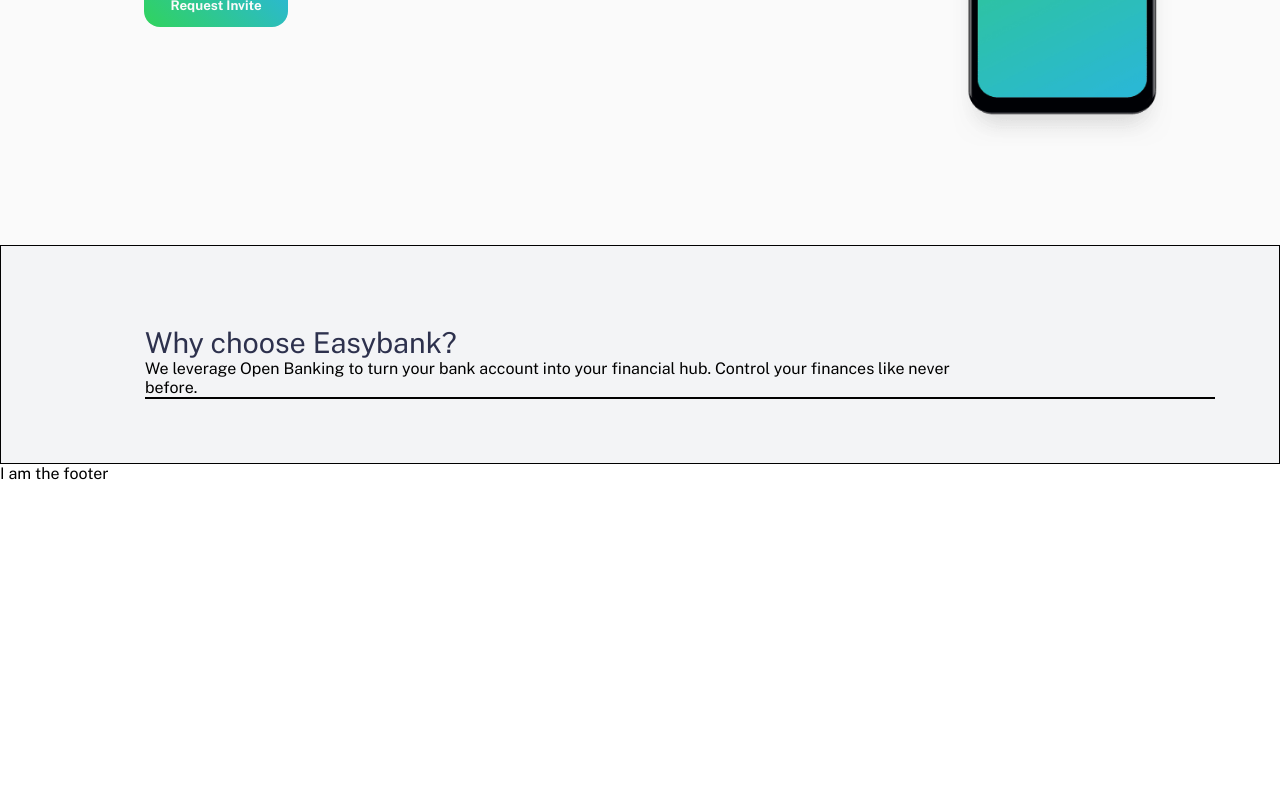
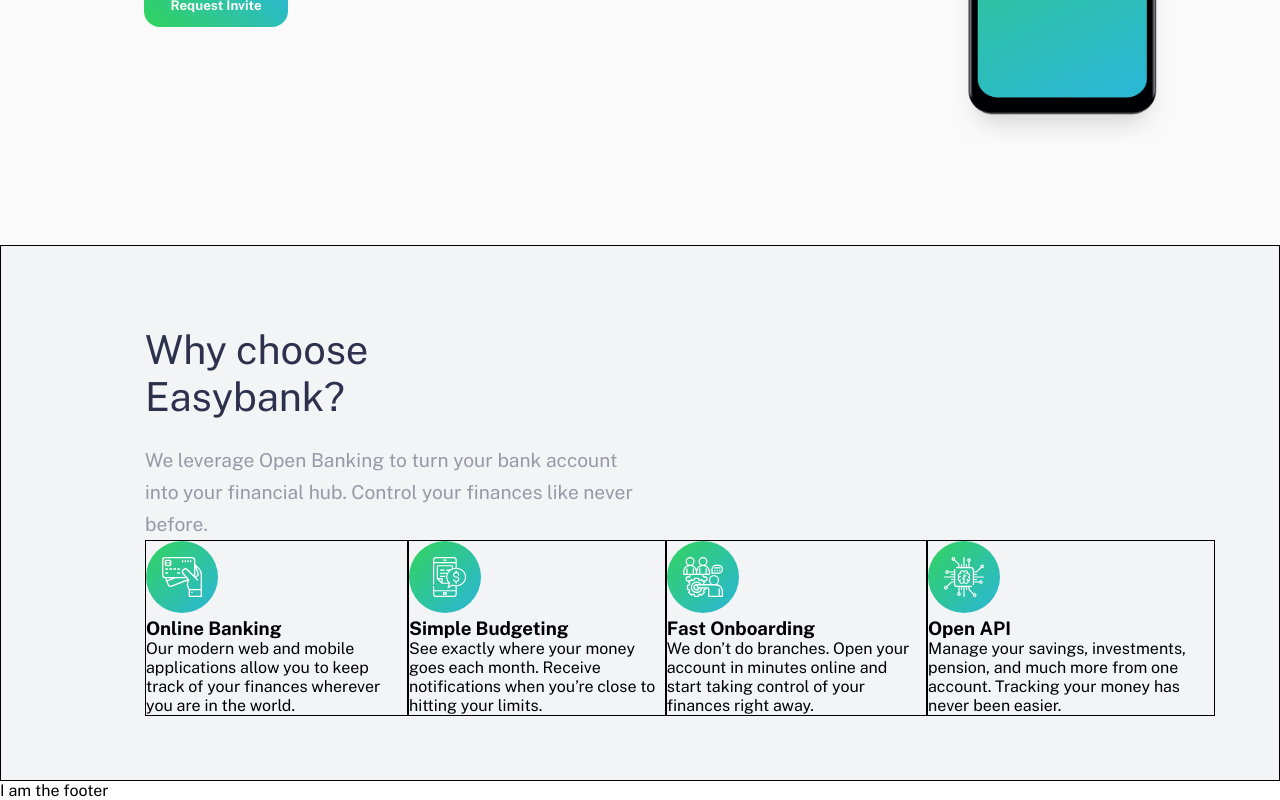
Before and after one commit to youngancient/easybank, a React (Vite) app: page / in a window 1280 px wide. Shown: the part 652-1452 px from the top of the page. Before the commit the page ends 1135 px from the top, so only its background shows below. Built offline with nearby package versions, Linux system fonts and the light colour scheme.

Commit message:
started the second section components... GOD ABEG

```diff
--- a/src/Components/Main/Main.jsx
+++ b/src/Components/Main/Main.jsx
@@ -3,6 +3,13 @@
 import Reason from "../Reason/Reason";
 
 const Main = () => {
+  const reasonData = [
+    { id: 1, alt: 'icon-online' ,  imgSrc: '/assets/icon-online.svg', reasonHead : 'Online Banking', text: 'Our modern web and mobile applications allow you to keep track of your finances wherever you are in the world.'},
+    { id: 2, alt: 'icon-budgeting' ,  imgSrc: '/assets/icon-budgeting.svg', reasonHead : 'Simple Budgeting', text: 'See exactly where your money goes each month. Receive notifications when you’re close to hitting your limits.'},
+    { id: 3, alt: 'icon-onboarding' ,  imgSrc: '/assets/icon-onboarding.svg', reasonHead : 'Fast Onboarding', text: 'We don’t do branches. Open your account in minutes online and start taking control of your finances right away.'},
+    { id: 4, alt: 'icon-api' , imgSrc: '/assets/icon-api.svg', reasonHead : 'Open API', text: 'Manage your savings, investments, pension, and much more from one account. Tracking your money has never been easier.'},
+  ]
+
   return (
     <main className="">
       <div className="hero">
@@ -28,7 +35,7 @@
           <div className="cont">
             <div className="heading">
               <h2>Why choose Easybank?</h2>
-              <p>
+              <p className="">
                 We leverage Open Banking to turn your bank account into your
                 financial hub. Control your finances like never before.
               </p>
@@ -37,7 +44,11 @@
           </div>
           <div className="reasons">
             {/* use a for loop to loop over the components */}
-            <div className="reason-cont bdr"></div>
+            {reasonData.map((data)=>(
+              <div className="reason-cont bdr" key={data.id}>
+                <Reason imgSrc={data.imgSrc} reasonHead={data.reasonHead} text={data.text} alt={data.alt} />
+              </div>
+            ))}
           </div>
         </div>
       </section>
--- a/src/Components/Main/style.css
+++ b/src/Components/Main/style.css
@@ -39,14 +39,31 @@
 .words *{
   margin-top: 1.5rem;
 }
-.words p{
+.words p, .heading p{
   line-height: 1.5rem;
 }
 .words h1{
   width: 90%;
+  font-size: 2rem;
 }
 .s-reasons{
   background: hsl(220, 16%, 96%);
+}
+h2{
+  text-align: center;
+  font-size: 1.6rem;
+  width: 50%;
+}
+.heading p{
+  text-align: center;
+  margin-top: 1.5rem;
+}
+.heading{
+  display: flex;
+  flex-direction: column;
+  justify-content: center;
+  align-items: center;
+  padding: 1.5rem;
 }
 @media screen and (min-width: 728px) {
   .mobile {
@@ -110,9 +127,22 @@
   }
   h2{
     font-size: 1.8rem;
+    text-align: left;
   }
   .heading{
     margin-top: 1rem;
+    display: block;
+    padding: 0;
+  }
+  .heading p{
+    margin-top: 1rem;
+    padding-right: 1rem;
+    line-height: 1.5rem;
+    color: hsl(233, 8%, 62%);
+    text-align: left;
+  }
+  .reasons{
+    display: flex;
   }
 }
 
@@ -130,12 +160,19 @@
   .words *{
     margin-top: 2.5rem;
   }
-  .words p{
+  .words p, .heading p{
     line-height: 2rem;
     font-size: 1.2rem;
+  }
+  h2{
+    font-size: 2.5rem;
   }
   section{
     padding: 4rem;
     padding-left: 9rem;
   }
+  .heading p{
+    width: 60%;
+    margin-top: 1.5rem;
+  }
 }
--- a/src/Components/Reason/Reason.jsx
+++ b/src/Components/Reason/Reason.jsx
@@ -1,13 +1,13 @@
 import "./style.css";
 
-const Reason = () => {
+const Reason = ({imgSrc, reasonHead, text, alt }) => {
     return (
         <div className="reason">
             <div className="reason-img">
-                img here
+                <img src={imgSrc} alt={alt} className="" />
             </div>
-            <h3>Bala blue</h3>
-            <p> A town hall different from the babalu</p>
+            <h3> {reasonHead} </h3>
+            <p> {text} </p>
         </div>
      );
 }
```
